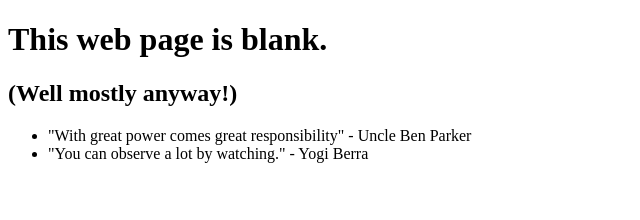
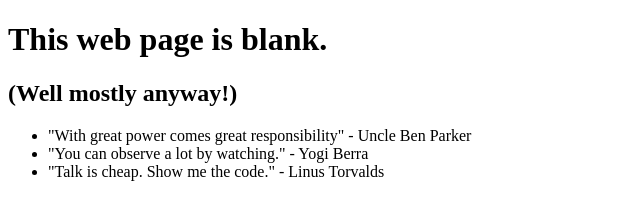
Before and after one commit to lawngit/0main2, a plain HTML site: page index.html in a window 1280 px wide. Shown: the whole page, without its empty margins (0-640 px from the left). Drawn offline with Linux system fonts and the light colour scheme.

Commit message:
master added quote by linus torvalds

```diff
--- a/index.html
+++ b/index.html
@@ -12,6 +12,7 @@
 		<ul>
 			<li>"With great power comes great responsibility" - Uncle Ben Parker</li>
 			<li>"You can observe a lot by watching." - Yogi Berra</li>
+			<li>"Talk is cheap. Show me the code." - Linus Torvalds</li>
 		</ul>
 	</body>
 </html>
```
